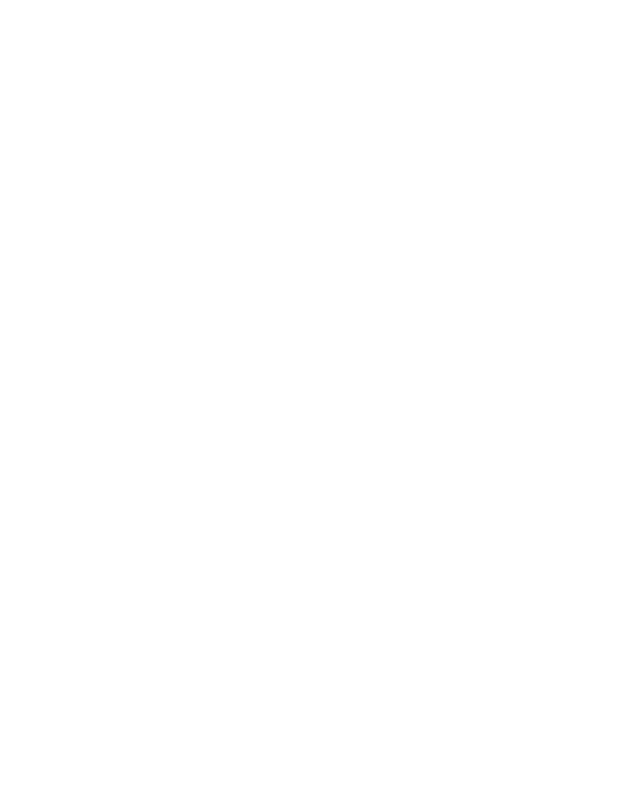
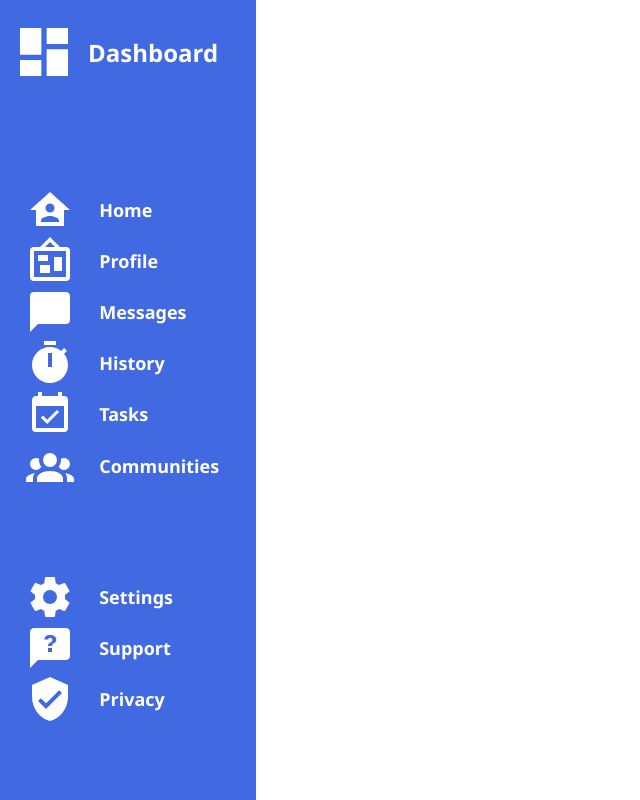
Before and after one commit to t-ashcraft/dashboard, a plain HTML site: page index.html in a window 1280 px wide. Shown: the whole page, without its empty margins (0-640 px from the left). Drawn offline with Linux system fonts and the light colour scheme.

Commit message:
create sidebar elements

```diff
--- a/index.html
+++ b/index.html
@@ -7,6 +7,62 @@
     <link rel="stylesheet" href="style.css">
 </head>
 <body>
-
+    <span class="sidebar">
+        <div class="dashboardtitle">
+            <img class="titleicon" src="view-dashboard.svg"></img>
+            <div class="title">Dashboard</div>
+        </div>
+        <div class="dashboardbuttons1">
+            <div class="dashbutton">
+                <img class="dashicon" src="home-account.svg"></img>
+                <div class="dashlabel">Home</div>
+            </div>
+            <div class="dashbutton">
+                <img class="dashicon" src="bulletin-board.svg"></img>
+                <div class="dashlabel">Profile</div>
+            </div>
+            <div class="dashbutton">
+                <img class="dashicon" src="message.svg"></img>
+                <div class="dashlabel">Messages</div>
+            </div>
+            <div class="dashbutton">
+                <img class="dashicon" src="timer.svg"></img>
+                <div class="dashlabel">History</div>
+            </div>
+            <div class="dashbutton">
+                <img class="dashicon" src="calendar-check.svg"></img>
+                <div class="dashlabel">Tasks</div>
+            </div>
+            <div class="dashbutton">
+                <img class="dashicon" src="account-group.svg"></img>
+                <div class="dashlabel">Communities</div>
+            </div>
+        </div>
+        <div class="dashboardbuttons2">
+            <div class="dashbutton">
+                <img class="dashicon" src="cog.svg"></img>
+                <div class="dashlabel">Settings</div>
+            </div>
+            <div class="dashbutton">
+                <img class="dashicon" src="message-question.svg"></img>
+                <div class="dashlabel">Support</div>
+            </div>
+            <div class="dashbutton">
+                <img class="dashicon" src="shield-check.svg"></img>
+                <div class="dashlabel">Privacy</div>
+            </div>
+        </div>
+    </span>
+    <span class="main">
+        <div class="searchbar"></div>
+        <div class="welcome"></div>
+        <div class="mainbody">
+            <div class="projects"></div>
+            <div class="rightbar">
+                <div class="announcements"></div>
+                <div class="trending"></div>
+            </div>
+        </div>
+    </span>
 </body>
 </html>
--- a/style.css
+++ b/style.css
@@ -0,0 +1,72 @@
+body {
+    margin:0;
+    padding:0;
+}
+
+.sidebar {
+    width:max(20%,100px);
+    display:flex;
+    flex-direction:column;
+    justify-content:flex-start;
+    height:100vh;
+    background-color:royalblue;
+    color:white;
+    font-family: 'Segoe UI', Tahoma, Geneva, Verdana, sans-serif;
+}
+
+.dashboardtitle {
+    display:flex;
+    gap:12px;
+    margin: 20px 0px;
+    align-items:center;
+    font-size:x-large;
+    font-weight: bolder;
+}
+
+
+img {
+    filter:invert();
+}
+
+.dashboardtitle>img {
+    height:4rem;
+    width:auto;
+    margin-left:12px;
+
+}
+
+
+.dashbutton {
+    display:flex;
+    gap:12px;
+    justify-content:flex-start;
+    align-items:center;
+
+}
+
+.dashboardbuttons1 {
+    display:grid;
+    grid-template-rows: repeat(6, 1fr);
+    margin: 10vh 0px;
+}
+
+.dashboardbuttons2 {
+    display:grid;
+    grid-template-rows: repeat(3, 1fr);
+}
+
+.dashlabel {
+    font-size:large;
+    font-weight:bold;
+    text-align: left;
+
+}
+
+.dashbutton>img {
+    height:3rem;
+    width:auto;
+    margin-left:24px;
+    margin-right:12px;
+    padding:0.1rem;
+
+}
```
Also changed, not shown: account-group.svg (added), bulletin-board.svg (added), calendar-check.svg (added), cog.svg (added), home-account.svg (added), message-question.svg (added), message.svg (added), shield-check.svg (added), timer.svg (added), view-dashboard.svg (added).
